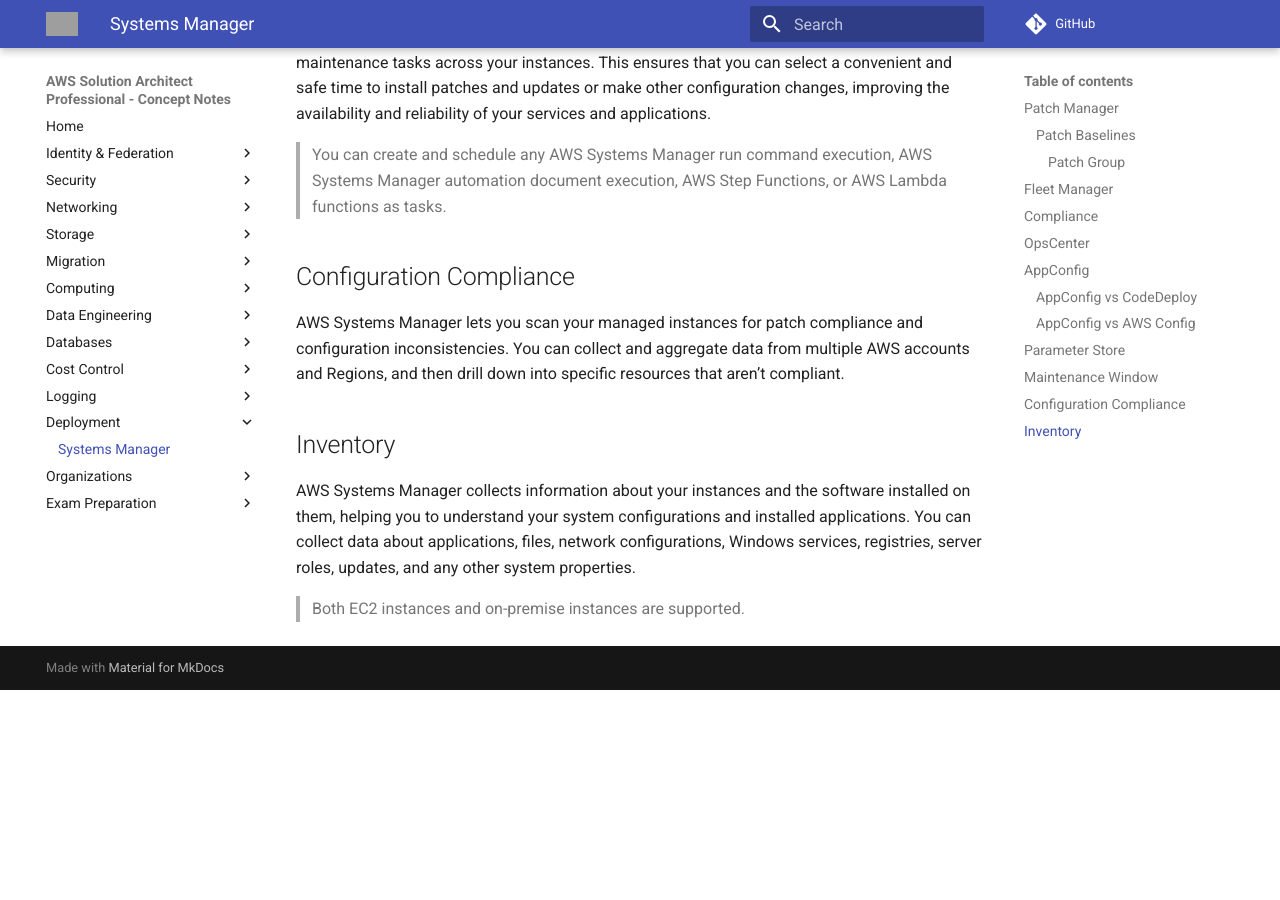
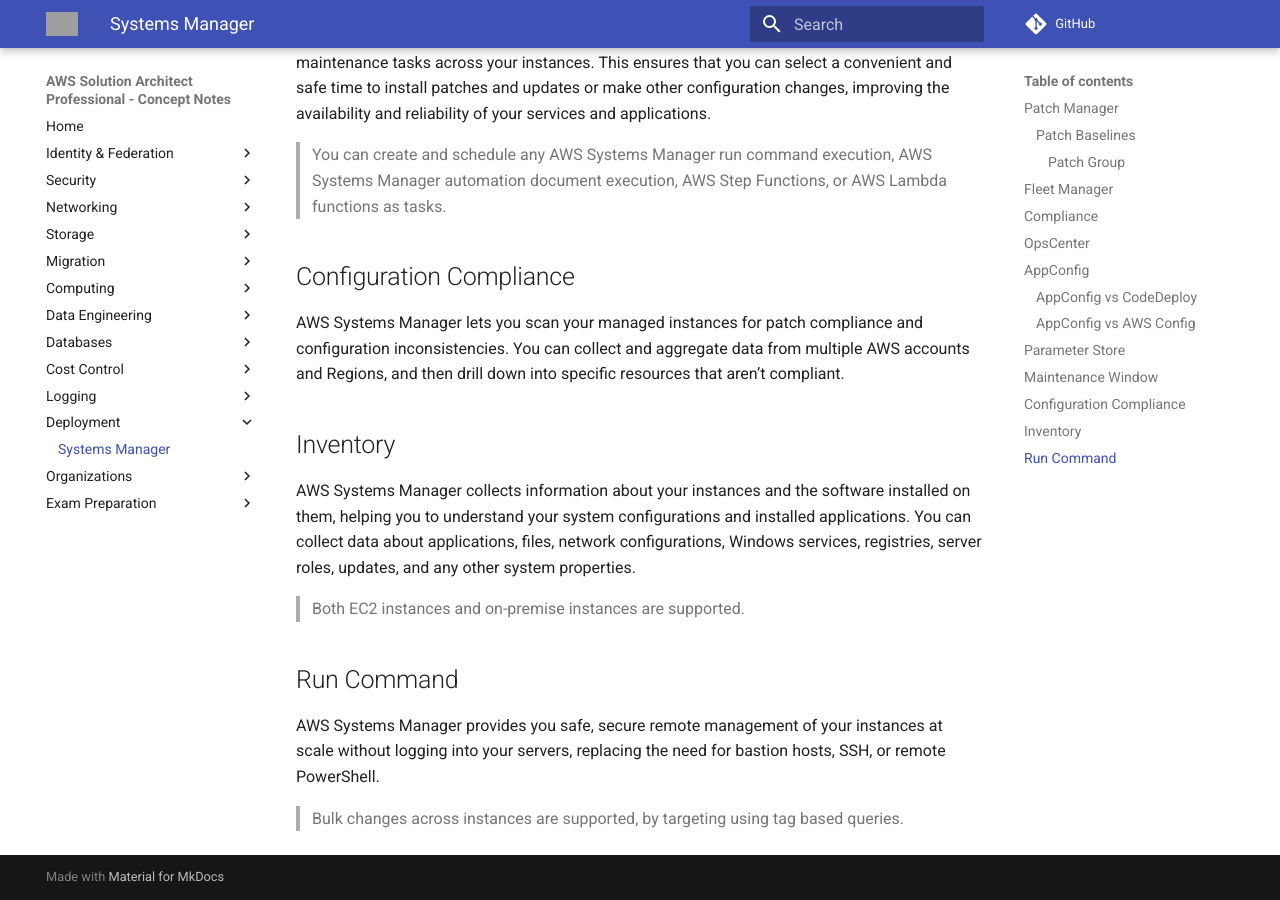
Before and after one commit to jeyabalajis/aws-certified-sa-pro-notes, an MkDocs documentation site: the page built from docs/deployment/systems_manager.md, in a window 1280 px wide and 900 px high, scrolled down 2967 px. Built offline with MkDocs 1.6.1 and Material for MkDocs 9.7.7, drawn with Linux system fonts in a browser that asks for light colours; comment, search, counter and statistics services are not loaded; before the commit the page ends 3657 px from its top, so only the background shows below that; grey boxes are pictures that could not be loaded.

Commit message:
Update systems_manager.md

```diff
--- a/docs/deployment/systems_manager.md
+++ b/docs/deployment/systems_manager.md
@@ -78,3 +78,9 @@
 AWS Systems Manager collects information about your instances and the software installed on them, helping you to understand your system configurations and installed applications. You can collect data about applications, files, network configurations, Windows services, registries, server roles, updates, and any other system properties.
 
 > Both EC2 instances and on-premise instances are supported.
+
+## Run Command
+
+AWS Systems Manager provides you safe, secure remote management of your instances at scale without logging into your servers, replacing the need for bastion hosts, SSH, or remote PowerShell.
+
+> Bulk changes across instances are supported, by targeting using tag based queries.
```
